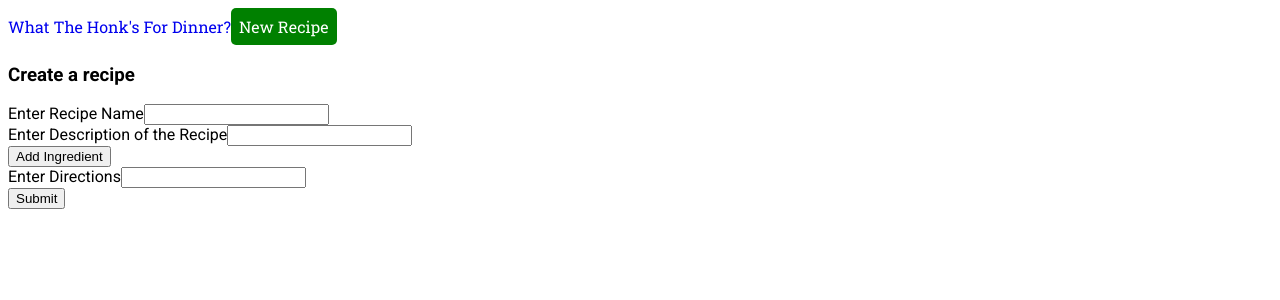
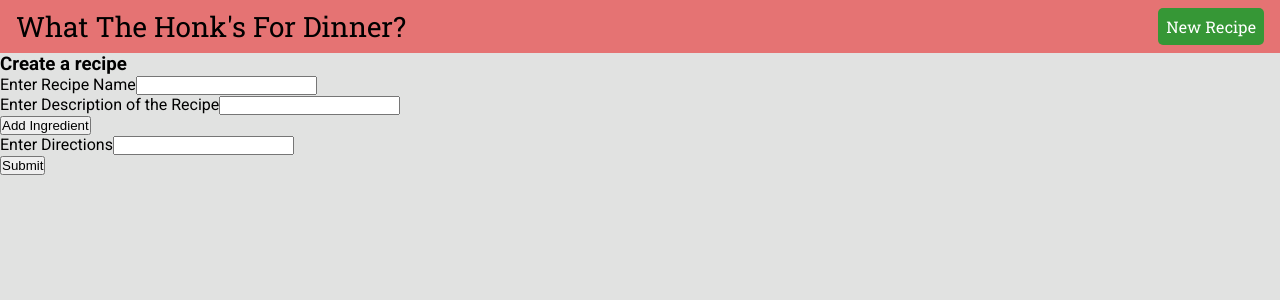
Before and after one commit to eblohm/recipe-finder, a React (Create React App) app: page /recipes/new in a window 1280 px wide. Shown: the top 300 px of the page. Built offline with nearby package versions, Linux system fonts and the light colour scheme.

Commit message:
more styling

```diff
--- a/src/scss/abstract/_variables.scss
+++ b/src/scss/abstract/_variables.scss
@@ -1,3 +1,6 @@
 // Colors
 $color-black: rgb(0, 0, 0);
+$color-gray: rgb(225, 226, 225);
+$color-green: rgb(54, 151, 54);
+$color-red: rgb(229, 115, 115);
 $color-white: rgb(255, 255, 255);
--- a/src/scss/base/_base.scss
+++ b/src/scss/base/_base.scss
@@ -1,4 +1,5 @@
 * {
+  &,
   &::before,
   &::after {
     box-sizing: inherit;
@@ -8,6 +9,7 @@
 }
 
 body {
+  background-color: $color-gray;
   box-sizing: border-box;
   font-family: 'Roboto', sans-serif;
   font-size: 100%;
--- a/src/scss/components/_button.scss
+++ b/src/scss/components/_button.scss
@@ -1,5 +1,5 @@
 .button {
-  background-color: green;
+  background-color: $color-green;
   color: $color-white;
   display: inline-block;
   border-radius: 5px;
--- a/src/scss/layout/_header.scss
+++ b/src/scss/layout/_header.scss
@@ -1,3 +1,15 @@
 .header {
+  align-items: center;
+  background-color: $color-red;
+  display: flex;
   font-family: 'Roboto Slab', serif;
+  justify-content: space-between;
+  padding: 0.5rem 1rem;
+
+  &--link {
+    &__brand {
+      color: $color-black;
+      font-size: 1.75rem;
+    }
+  }
 }
```
